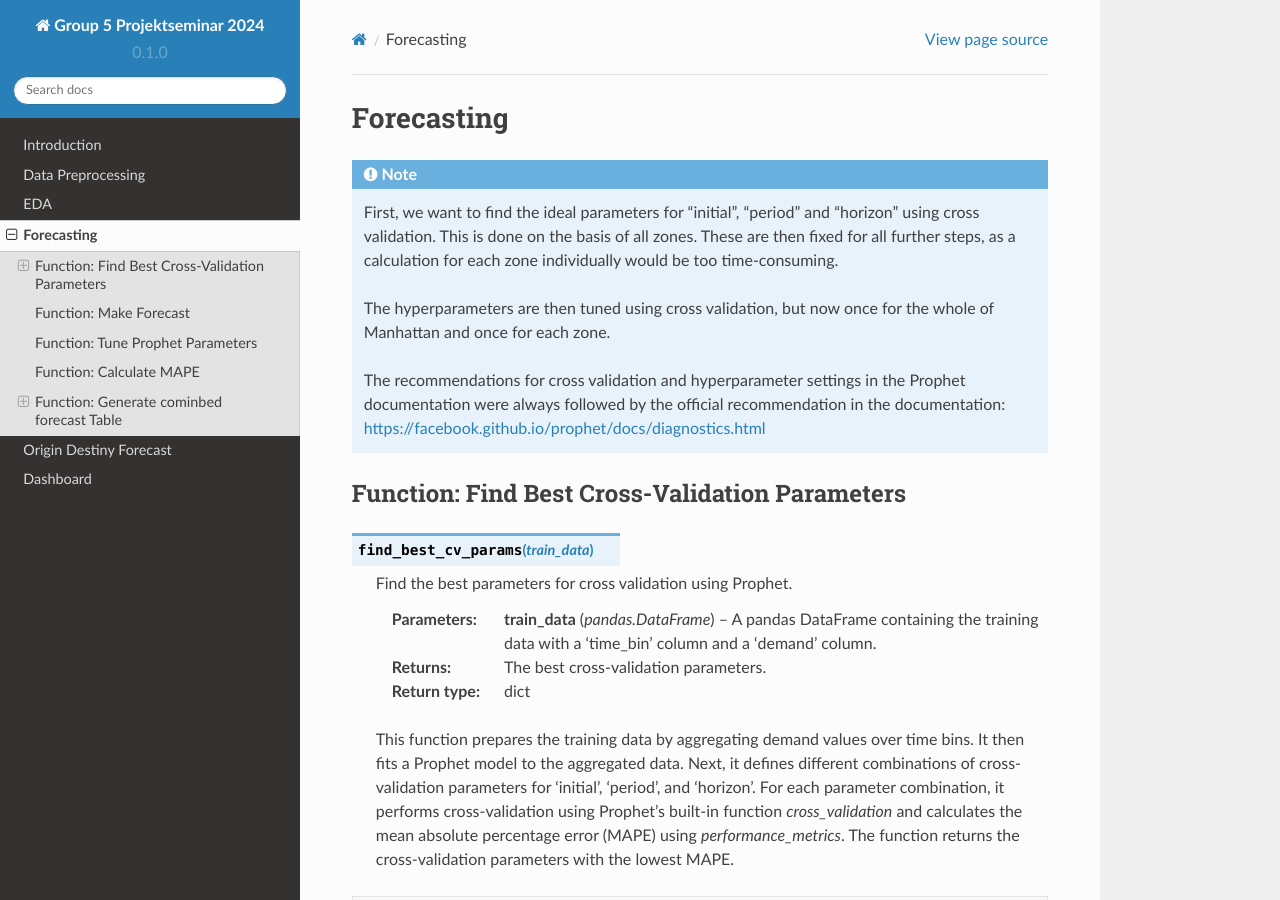
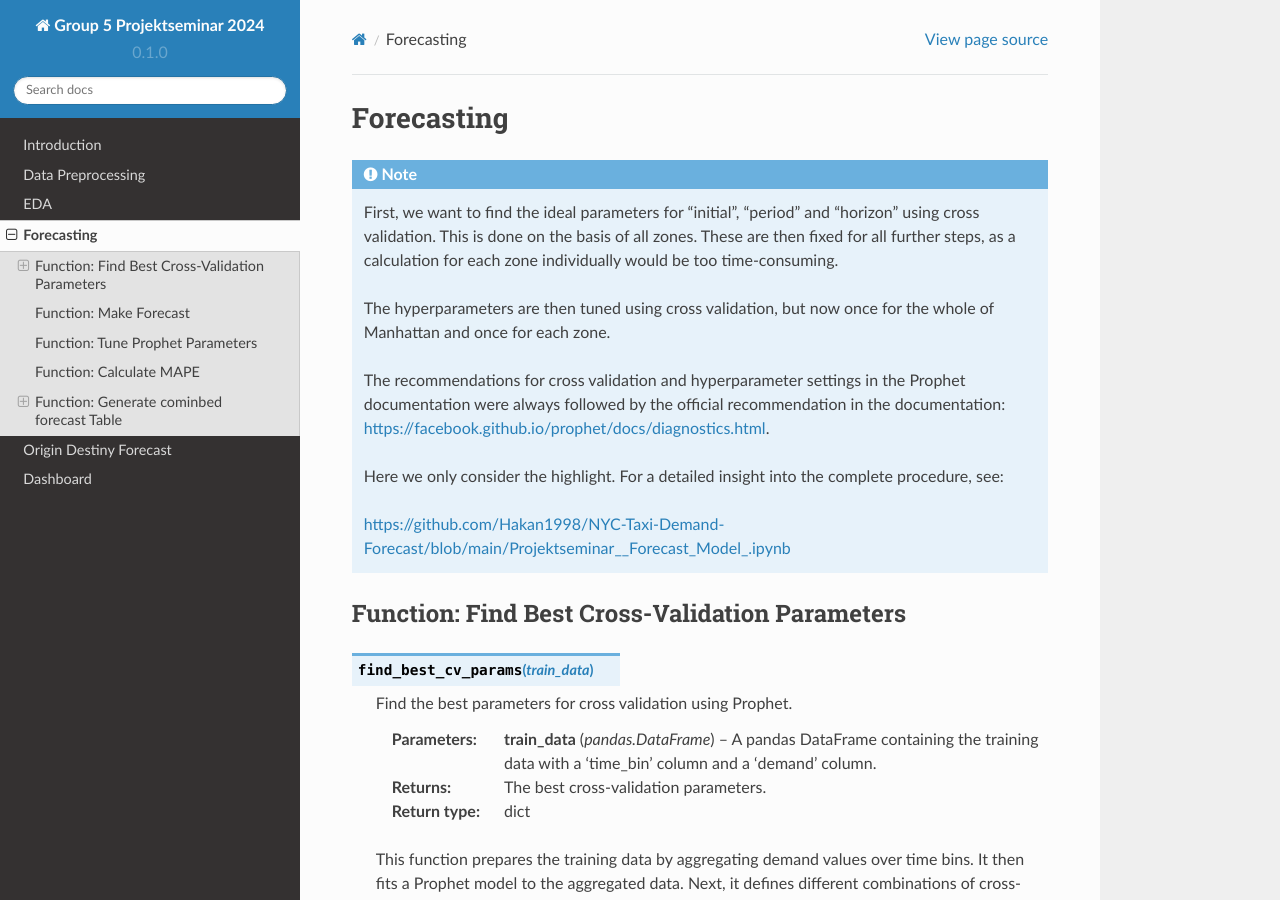
Before and after one commit to Hakan1998/PS-Group-5, a Sphinx documentation site: the page built from docs/source/Forecast.rst, in a window 1280 px wide and 900 px high. Built offline with Sphinx 7.4.7 and the Read the Docs theme 2.0.0, drawn with Linux system fonts in a browser that asks for light colours.

Commit message:
Update Forecast.rst

```diff
--- a/docs/source/Forecast.rst
+++ b/docs/source/Forecast.rst
@@ -7,7 +7,11 @@ Forecasting
 
    The hyperparameters are then tuned using cross validation, but now once for the whole of Manhattan and once for each zone.
 
-   The recommendations for cross validation and hyperparameter settings in the Prophet documentation were always followed by the official recommendation in the documentation: https://facebook.github.io/prophet/docs/diagnostics.html
+   The recommendations for cross validation and hyperparameter settings in the Prophet documentation were always followed by the official recommendation in the documentation: https://facebook.github.io/prophet/docs/diagnostics.html.
+
+   Here we only consider the highlight. For a detailed insight into the complete procedure, see:
+
+   https://github.com/Hakan1998/NYC-Taxi-Demand-Forecast/blob/main/Projektseminar__Forecast_Model_.ipynb
 
 Function: Find Best Cross-Validation Parameters
 ------------------------------------------------
```
